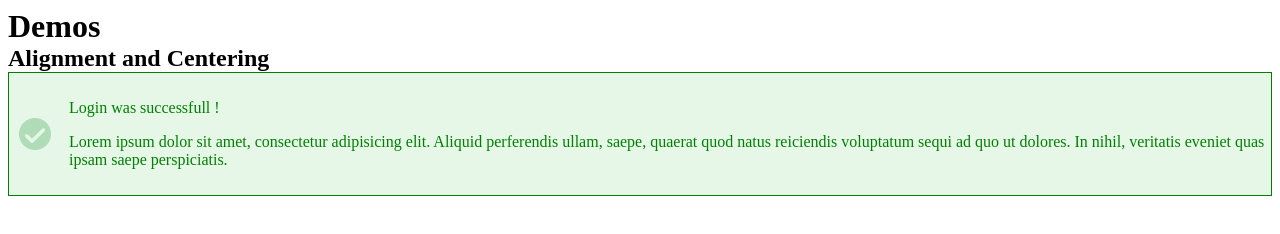
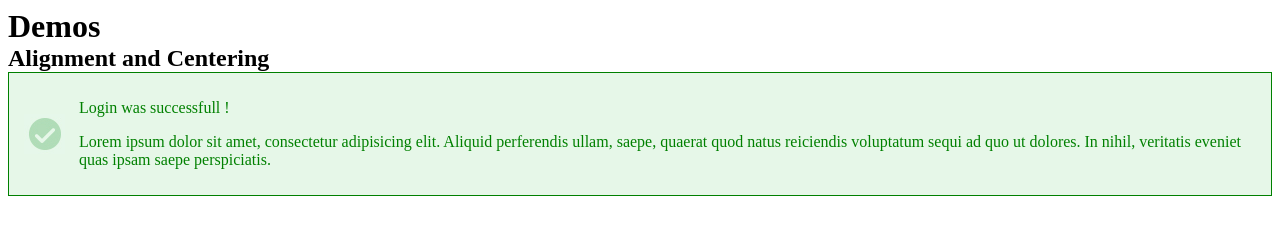
Before and after one commit to aminmeyghani/speaking-flexbox, a website: page public/index.html in a window 1280 px wide. Drawn offline with Linux system fonts and the light colour scheme.

Commit message:
adjust padding

```diff
--- a/public/compiled.css
+++ b/public/compiled.css
@@ -31,13 +31,13 @@
 }
 .alert-msg {
   /*border: 1px solid blue;*/
-  padding-left: 10px;
+  /*padding-left: 10px;*/
 }
 .alert-icon {
   /*border: 1px solid orange;*/
-  -webkit-flex: 0 0 50px;
-      -ms-flex: 0 0 50px;
-          flex: 0 0 50px;
+  -webkit-flex: 0 0 70px;
+      -ms-flex: 0 0 70px;
+          flex: 0 0 70px;
   text-align: center;
   display: -webkit-flex;
   display: -ms-flexbox;
--- a/public/main.css
+++ b/public/main.css
@@ -29,11 +29,11 @@
 }
 .alert-msg {
   /*border: 1px solid blue;*/
-  padding-left: 10px;
+  /*padding-left: 10px;*/
 }
 .alert-icon {
   /*border: 1px solid orange;*/
-  flex: 0 0 50px;
+  flex: 0 0 70px;
   text-align: center;
   display: flex;
   justify-content: center;
```
